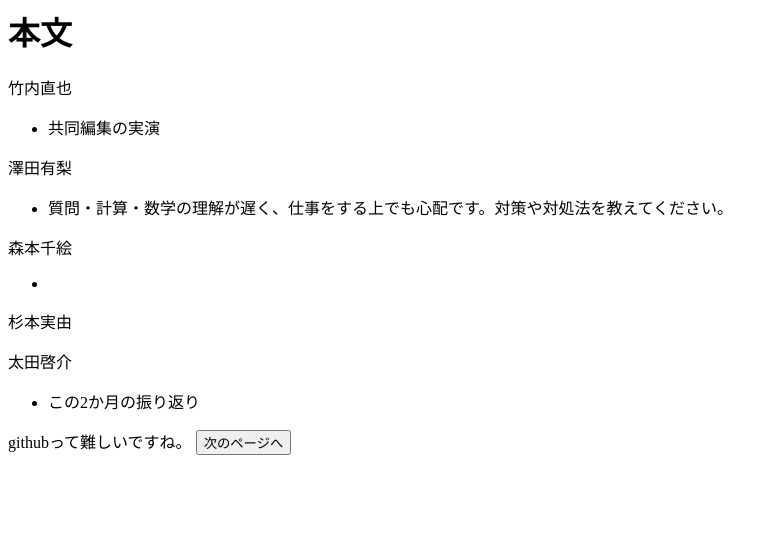
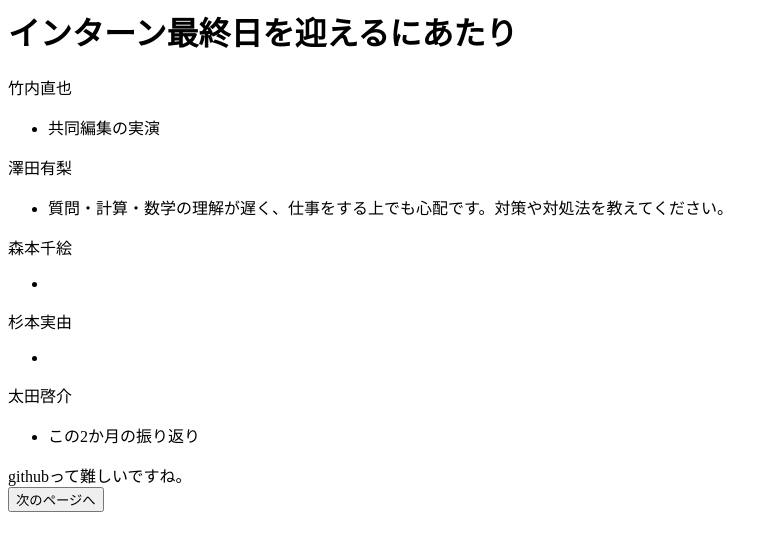
Before and after one commit to takeuchinaoya117/it_univ_practice, a plain HTML site: page index.html in a window 1280 px wide. Shown: the whole page, without its empty margins (0-778 px from the left). Drawn offline with Linux system fonts and the light colour scheme.

Commit message:
Update index.html

```diff
--- a/index.html
+++ b/index.html
@@ -4,7 +4,7 @@
 <title>インターン最終日に聞きたいこと</title>
 </head>
 <body>
-<h1>本文</h1>
+<h1>インターン最終日を迎えるにあたり</h1>
 <p>竹内直也</p>
   <ul><li>共同編集の実演</li></ul>
 <p>澤田有梨</p>
@@ -12,9 +12,10 @@
 <p>森本千絵</p>
   <ul><li></li></ul>
 <p>杉本実由</p>
+  <ul><li></li></ul>
 <p>太田啓介</p>
   <ul><li>この2か月の振り返り</li></ul>
-githubって難しいですね。
+githubって難しいですね。<br>
   <button>次のページへ</button>
 </body>
 </html>
```
